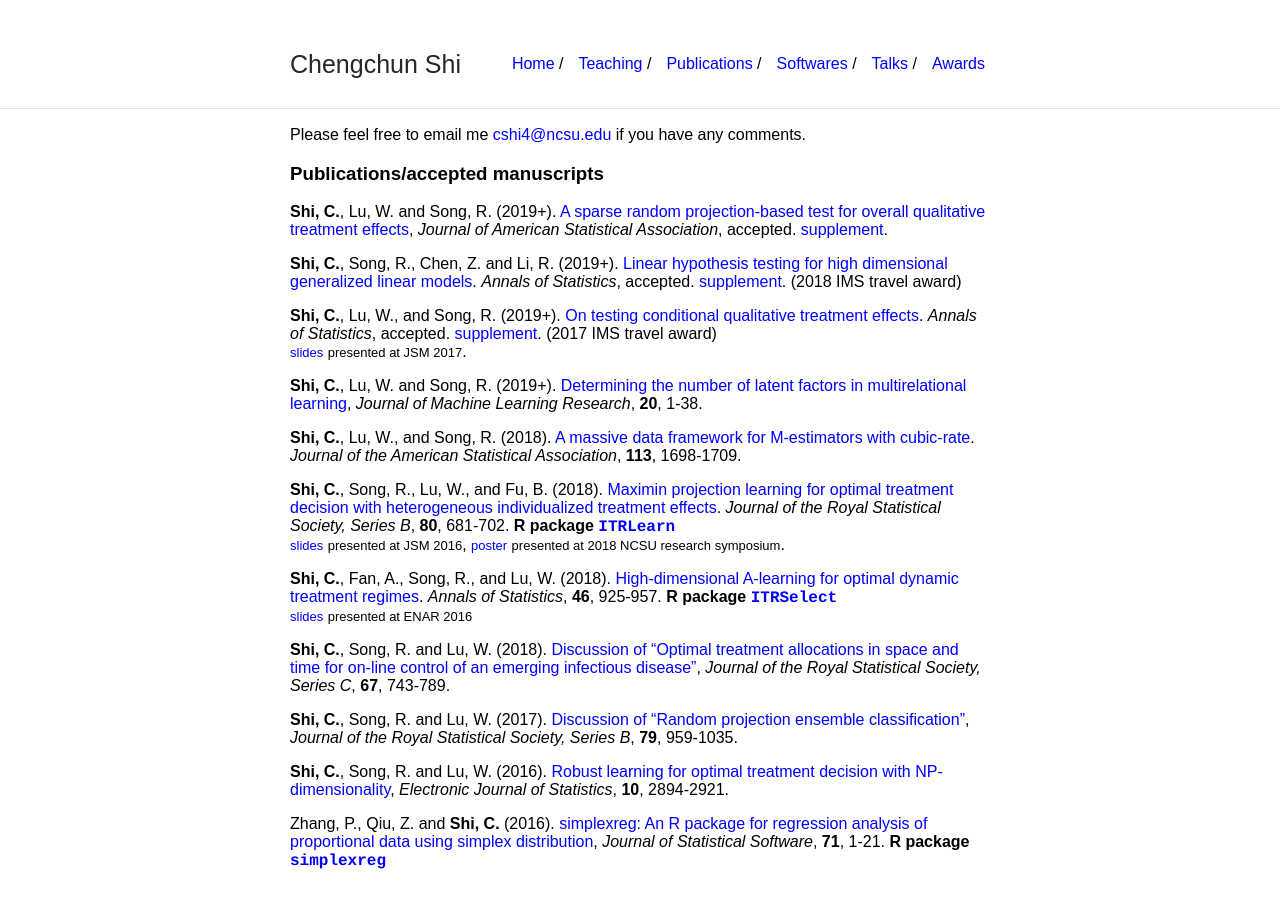
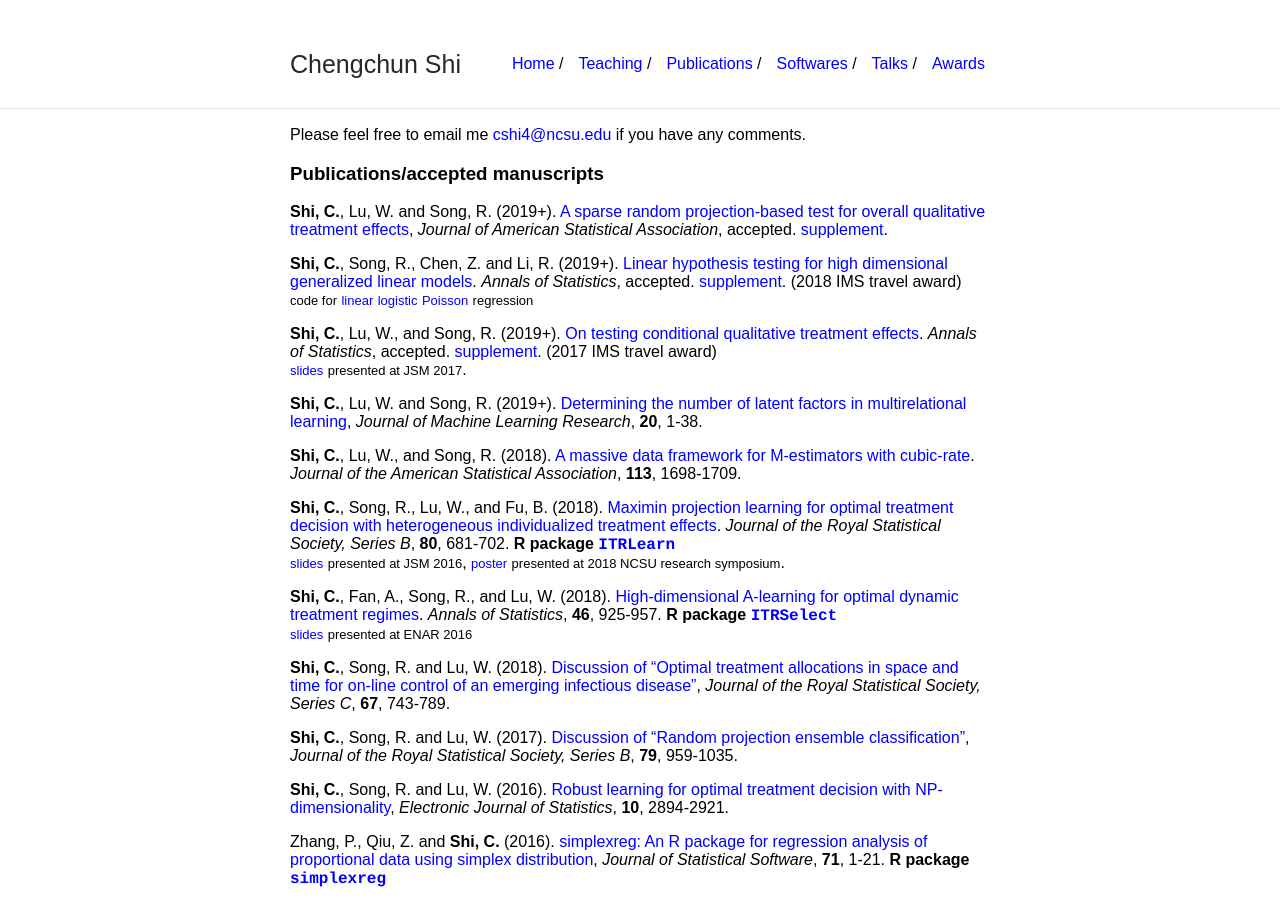
Before and after one commit to callmespring/callmespring.github.io, a Jekyll site: the page built from publication.md, in a window 1280 px wide. Built offline with Jekyll 4.4.1, drawn with Linux system fonts in a browser that asks for light colours.

Commit message:
Update publication.md

```diff
--- a/publication.md
+++ b/publication.md
@@ -12,7 +12,7 @@ Please feel free to email me <cshi4@ncsu.edu> if you have any comments.
 **Shi, C.**, Lu, W. and Song, R. (2019+). [A sparse random projection-based test for overall qualitative treatment effects](./paper/OQTE.pdf), _Journal of American Statistical Association_, accepted. [supplement](./paper/suppOQTE.pdf).
 
 **Shi, C.**, Song, R., Chen, Z. and Li, R. (2019+). [Linear hypothesis testing for high dimensional generalized linear models](./paper/hdlineartest.pdf).
-_Annals of Statistics_, accepted. [supplement](./paper/supphdlineartest.pdf). (2018 IMS travel award)
+_Annals of Statistics_, accepted. [supplement](./paper/supphdlineartest.pdf). (2018 IMS travel award) <br/> <font size="2.5">code for</font> [<font size="2.5">linear</font>](./code/lm_ADMM0.r) [<font size="2.5">logistic</font>](./code/Logistic_ADMM0.r) [<font size="2.5">Poisson</font>](./code/Poisson_ADMM0.r) <font size="2.5">regression</font>
 
 **Shi, C.**, Lu, W., and Song, R. (2019+). [On testing conditional qualitative treatment effects](./paper/CQTEaccept.pdf). _Annals of Statistics_, accepted.
 [supplement](./paper/suppCQTEaccept.pdf). (2017 IMS travel award) <br/> [<font size="2.5">slides</font>](./slides/JSM2017.pdf) <font size="2.5">presented at JSM 2017</font>.
```
